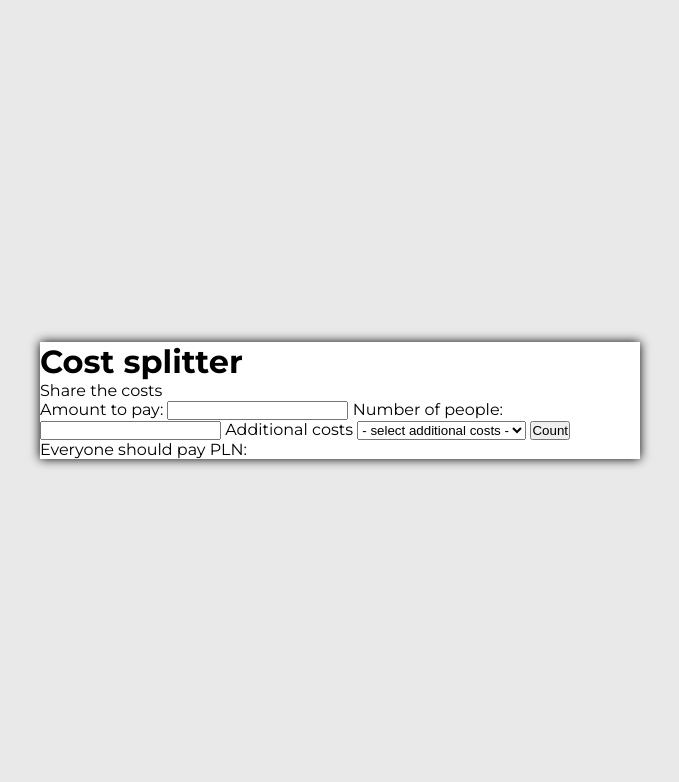
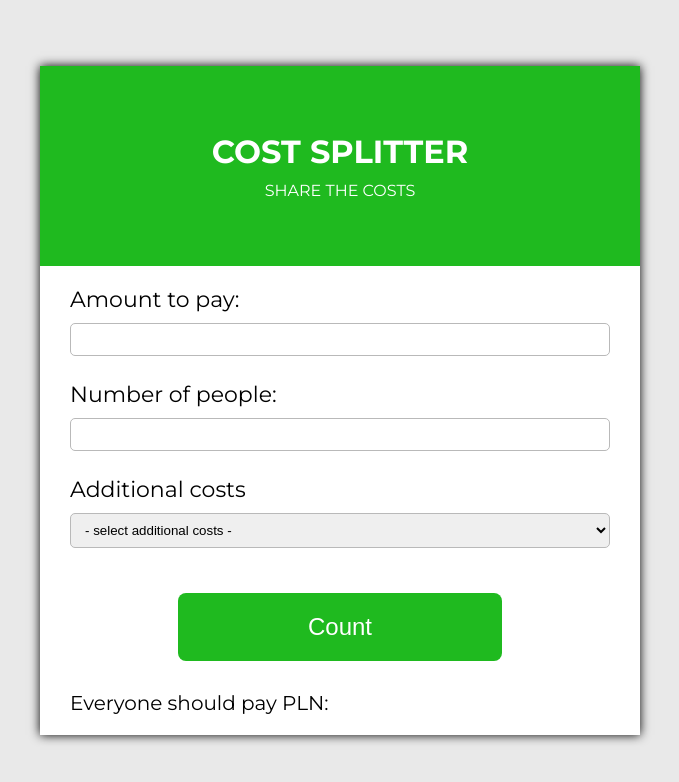
Before and after one commit to TarasYarovyi/Spliter, a plain HTML site: page index.html in a window 1280 px wide. Shown: the whole page, without its empty margins (300-979 px from the left). Drawn offline with Linux system fonts and the light colour scheme.

Commit message:
Styles added

```diff
--- a/style.css
+++ b/style.css
@@ -18,3 +18,63 @@ body {
     background-color: #fff;
     box-shadow: 0 0 10px;
 }
+.top {
+    display: flex;
+    justify-content: center;
+    align-items: center;
+    flex-direction: column;
+    height: 200px;
+    color: #fff;
+    background-color: #1fba1f;
+    text-transform: uppercase;
+}
+.top p {
+    margin-top: 10px;
+}
+.bottom {
+    padding: 20px 30px;
+}
+label {
+    display: block;
+    margin-bottom: 10px;
+    font-size: 22px;
+}
+input, select {
+    margin-bottom: 25px;
+    padding: 8px 10px;
+    width: 100%;
+    border-radius: 5px;
+    border: 1px solid rgb(185, 185, 185);
+}
+.count {
+    display: block;
+    margin: 20px auto;
+    padding: 20px 10px;
+    width: 60%;
+    font-size: 24px;
+    border-radius: 8px;
+    color: #fff;
+    background-color: #1fba1f;
+    border: none;
+    cursor: pointer;
+    transition: background-color .3s;
+}
+.count:hover {
+    background-color: #33a433;
+}
+.count:active{
+    background-color: #258e25;
+}
+.cost-info {
+    margin-top: 30px;
+    font-size: 20px;
+
+}
+.cost {
+    font-weight: bold;
+}
+.error {
+    font-size: 18px;
+    color: rgb(199, 63, 29);
+    text-align: center;
+}
```
